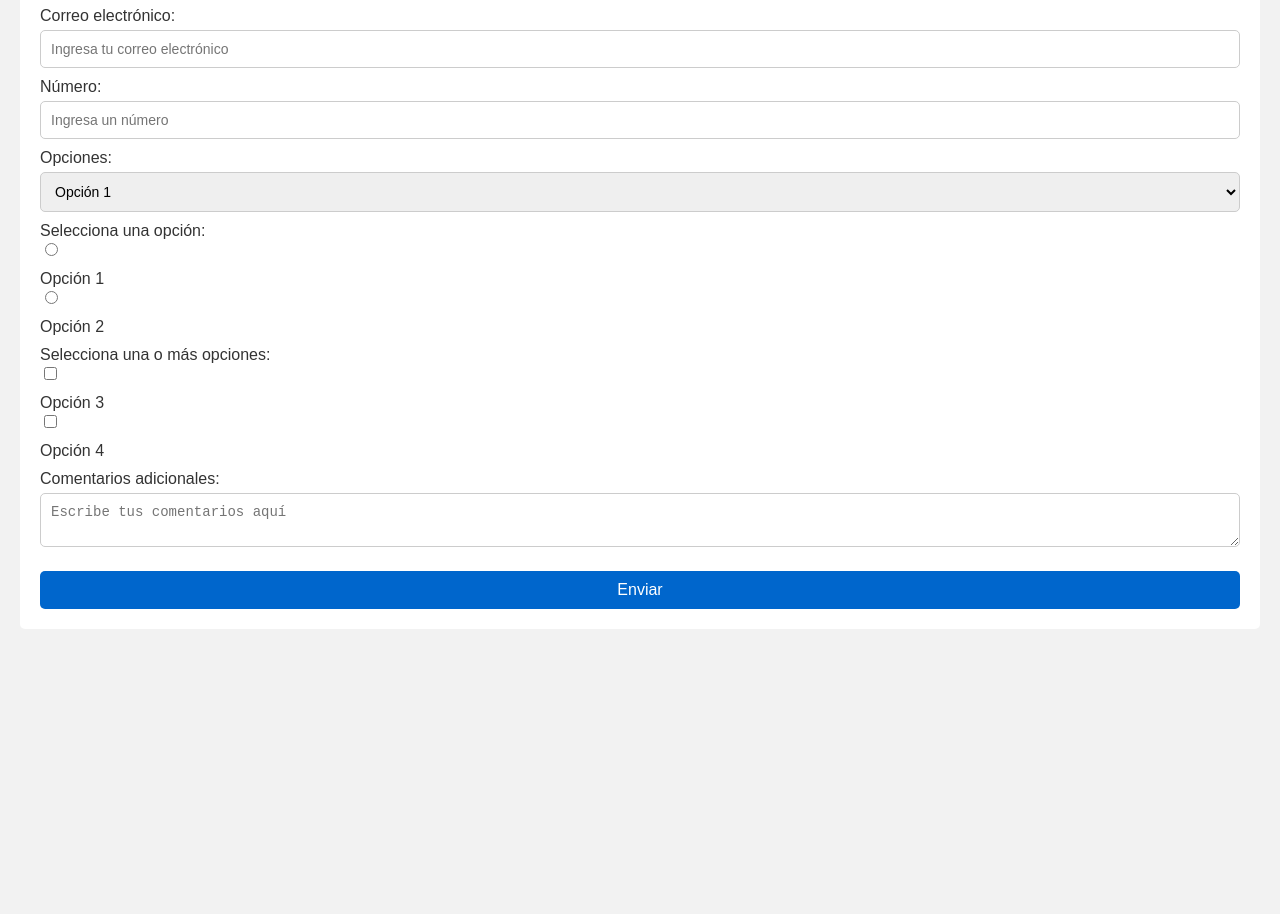
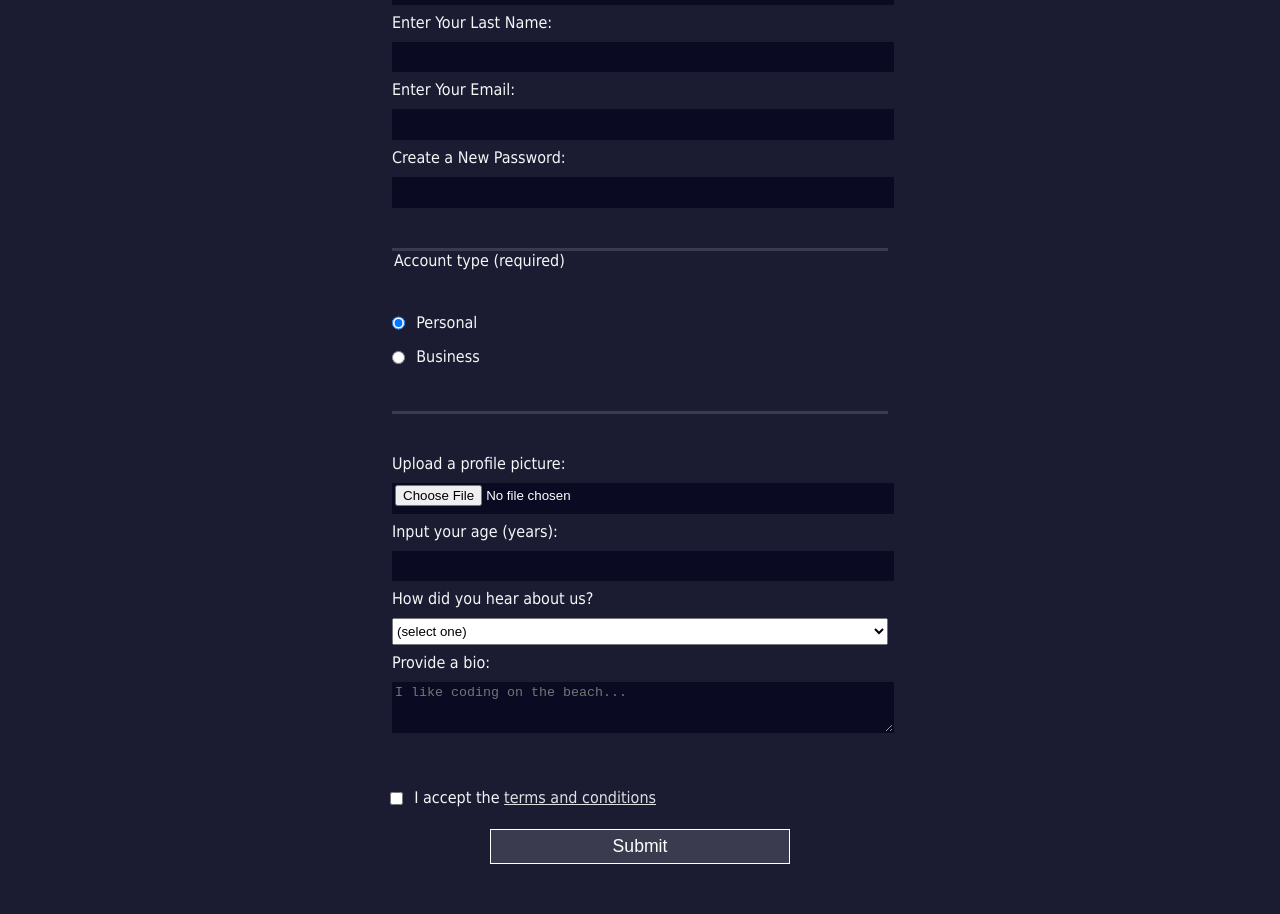
Before and after one commit to MarcosAlejandroRodriguez/Formfreecodecamp, a plain HTML site: page index.html in a window 1280 px wide. Shown: the part 232-1146 px from the top of the page. Before the commit the page ends 881 px from the top, so only its background shows below. Drawn offline with Linux system fonts and the light colour scheme.

Commit message:
updatecommit

```diff
--- a/index.html
+++ b/index.html
@@ -1,51 +1,45 @@
 <!DOCTYPE html>
-<html>
+<html lang="en">
   <head>
-  <title>Formulario de Encuesta</title>
-  <link rel="stylesheet" href="styles.css">
+    <meta charset="UTF-8">
+    <title>Registration Form</title>
+    <link rel="stylesheet" href="styles.css" />
   </head>
   <body>
-  <h1 id="title">Formulario de Encuesta</h1>
-  <p id="description">Por favor, completa el siguiente formulario:</p>
-  <form id="survey-form">
-    <div>
-      <label for="name" id="name-label">Nombre:</label>
-      <input type="text" id="name" name="name" required placeholder="Ingresa tu nombre">
-    </div>
-    <div>
-      <label for="email" id="email-label">Correo electrónico:</label>
-      <input type="email" id="email" name="email" required placeholder="Ingresa tu correo electrónico">
-    </div>
-    <div>
-      <label for="number" id="number-label">Número:</label>
-      <input type="number" id="number" name="number" required placeholder="Ingresa un número" min="1" max="100">
-    </div>
-    <div>
-      <label for="dropdown">Opciones:</label>
-      <select id="dropdown" name="dropdown">
-        <option value="opcion1">Opción 1</option>
-        <option value="opcion2">Opción 2</option>
+    <h1>Registration Form</h1>
+    <p>Please fill out this form with the required information</p>
+    <form method="post" action='https://register-demo.freecodecamp.org'>
+      <fieldset>
+        <label for="first-name">Enter Your First Name: <input id="first-name" name="first-name" type="text" required /></label>
+        <label for="last-name">Enter Your Last Name: <input id="last-name" name="last-name" type="text" required /></label>
+        <label for="email">Enter Your Email: <input id="email" name="email" type="email" required /></label>
+        <label for="new-password">Create a New Password: <input id="new-password" name="new-password" type="password" pattern="[a-z0-5]{8,}" required /></label>
+      </fieldset>
+      <fieldset>
+        <legend>Account type (required)</legend>
+        <label for="personal-account"><input id="personal-account" type="radio" name="account-type" class="inline" checked /> Personal</label>
+        <label for="business-account"><input id="business-account" type="radio" name="account-type" class="inline" /> Business</label>
+      </fieldset>
+      <fieldset>
+        <label for="profile-picture">Upload a profile picture: <input id="profile-picture" type="file" name="file" /></label>
+        <label for="age">Input your age (years): <input id="age" type="number" name="age" min="13" max="120" /></label>
+        <label for="referrer">How did you hear about us?
+          <select id="referrer" name="referrer">
+            <option value="">(select one)</option>
+            <option value="1">freeCodeCamp News</option>
+            <option value="2">freeCodeCamp YouTube Channel</option>
+            <option value="3">freeCodeCamp Forum</option>
+            <option value="4">Other</option>
           </select>
-    </div>
-    <div>
-      <label>Selecciona una opción:</label>
-      <input type="radio" id="opcion1" name="opcion" value="opcion1">
-      <label for="opcion1">Opción 1</label>
-      <input type="radio" id="opcion2" name="opcion" value="opcion2">
-      <label for="opcion2">Opción 2</label>
-    </div>
-    <div>
-      <label>Selecciona una o más opciones:</label>
-      <input type="checkbox" id="opcion3" name="opcion[]" value="opcion3">
-      <label for="opcion3">Opción 3</label>
-      <input type="checkbox" id="opcion4" name="opcion[]" value="opcion4">
-      <label for="opcion4">Opción 4</label>
-    </div>
-    <div>
-      <label for="comments">Comentarios adicionales:</label>
-      <textarea id="comments" name="comments" placeholder="Escribe tus comentarios aquí"></textarea>
-    </div>
-    <button type="submit" id="submit">Enviar</button>
+        </label>
+        <label for="bio">Provide a bio:
+          <textarea id="bio" name="bio" rows="3" cols="30" placeholder="I like coding on the beach..."></textarea>
+        </label>
+      </fieldset>
+      <label for="terms-and-conditions">
+        <input class="inline" id="terms-and-conditions" type="checkbox" required name="terms-and-conditions" /> I accept the <a href="https://www.freecodecamp.org/news/terms-of-service/">terms and conditions</a>
+      </label>
+      <input type="submit" value="Submit" />
     </form>
   </body>
 </html>
--- a/styles.css
+++ b/styles.css
@@ -1,75 +1,80 @@
 body {
-    font-family: Arial, sans-serif;
-    background-color: #f2f2f2;
+  width: 100%;
+  height: 100vh;
   margin: 0;
-    padding: 20px;
+  background-color: #1b1b32;
+  color: #f5f6f7;
+  font-family: Tahoma;
+  font-size: 16px;
 }
 
-  #title {
+h1, p {
+  margin: 1em auto;
   text-align: center;
-    color: #333;
 }
 
-  #description {
-    text-align: center;
-    color: #777;
+form {
+  width: 60vw;
+  max-width: 500px;
+  min-width: 300px;
+  margin: 0 auto;
+  padding-bottom: 2em;
 }
 
-  #survey-form {
-    background-color: #fff;
-    padding: 20px;
-    margin-top: 20px;
-    border-radius: 5px;
+fieldset {
+  border: none;
+  padding: 2rem 0;
+  border-bottom: 3px solid #3b3b4f;
+}
+
+fieldset:last-of-type {
+  border-bottom: none;
 }
 
 label {
   display: block;
-    margin-top: 10px;
-    color: #333;
+  margin: 0.5rem 0;
 }
 
-  input[type="text"],
-  input[type="email"],
-  input[type="number"],
+input,
 textarea,
 select {
+  margin: 10px 0 0 0;
   width: 100%;
-    padding: 10px;
-    margin-top: 5px;
-    border: 1px solid #ccc;
-    border-radius: 5px;
-    box-sizing: border-box;
-    font-size: 14px;
+  min-height: 2em;
 }
 
-  input[type="text"]:focus,
-  input[type="email"]:focus,
-  input[type="number"]:focus,
-  textarea:focus,
-  select:focus {
-    outline: none;
-    border-color: #0066cc;
+input, textarea {
+  background-color: #0a0a23;
+  border: 1px solid #0a0a23;
+  color: #ffffff;
 }
 
-  button[type="submit"] {
-    display: block;
-    width: 100%;
-    padding: 10px;
-    margin-top: 20px;
-    background-color: #0066cc;
-    color: #fff;
-    border: none;
-    border-radius: 5px;
-    font-size: 16px;
-    cursor: pointer;
+.inline {
+  width: unset;
+  margin: 0 0.5em 0 0;
+  vertical-align: middle;
 }
 
-  button[type="submit"]:hover {
-    background-color: #004080;
+input[type="submit"] {
+  display: block;
+  width: 60%;
+  margin: 1em auto;
+  height: 2em;
+  font-size: 1.1rem;
+  background-color: #3b3b4f;
+  border-color: white;
+  min-width: 300px;
 }
 
-  .alert {
-    color: red;
-    margin-top: 5px;
-    font-size: 12px;
+input[type="file"] {
+  padding: 1px 2px;
 }
+
+.inline{
+  display: inline;
+}
+
+.input, a {
+  color: #dfdfe2;
+}
```
Lines whose indentation alone changed are shown as unchanged.
